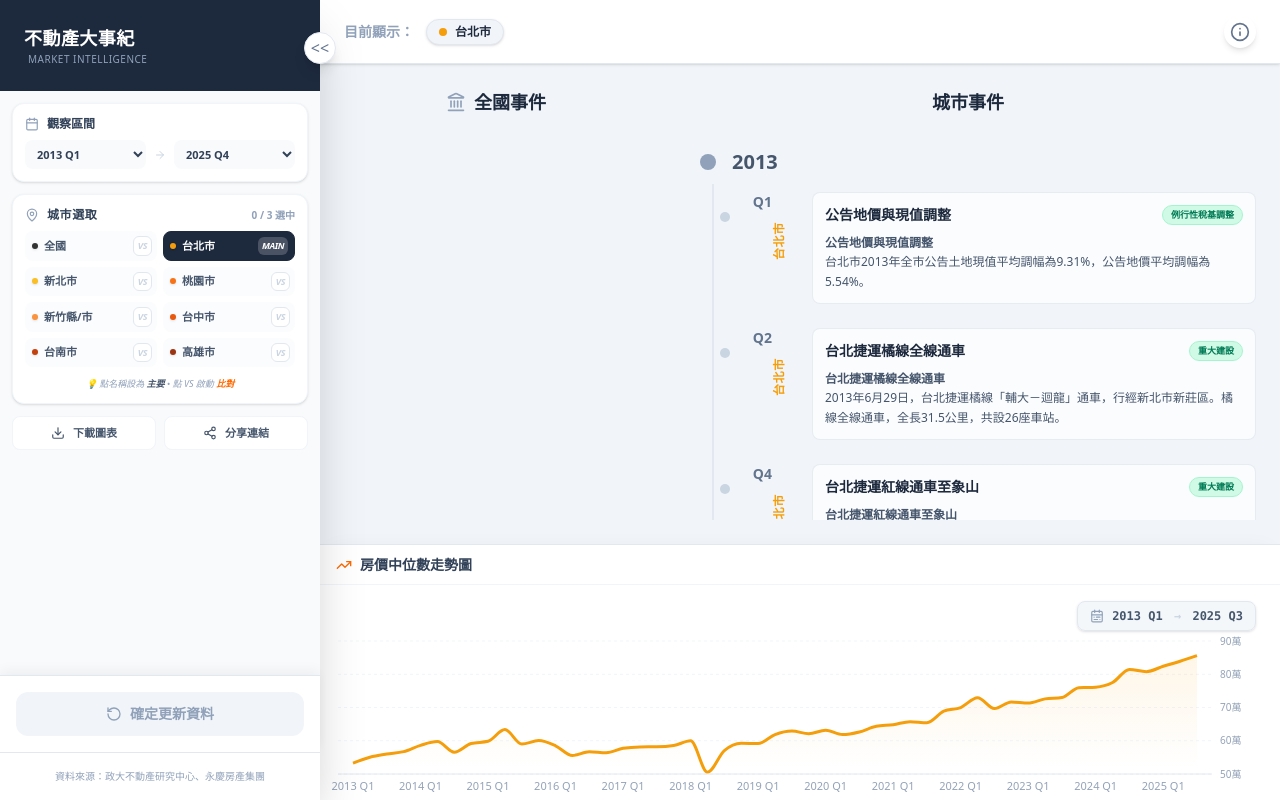
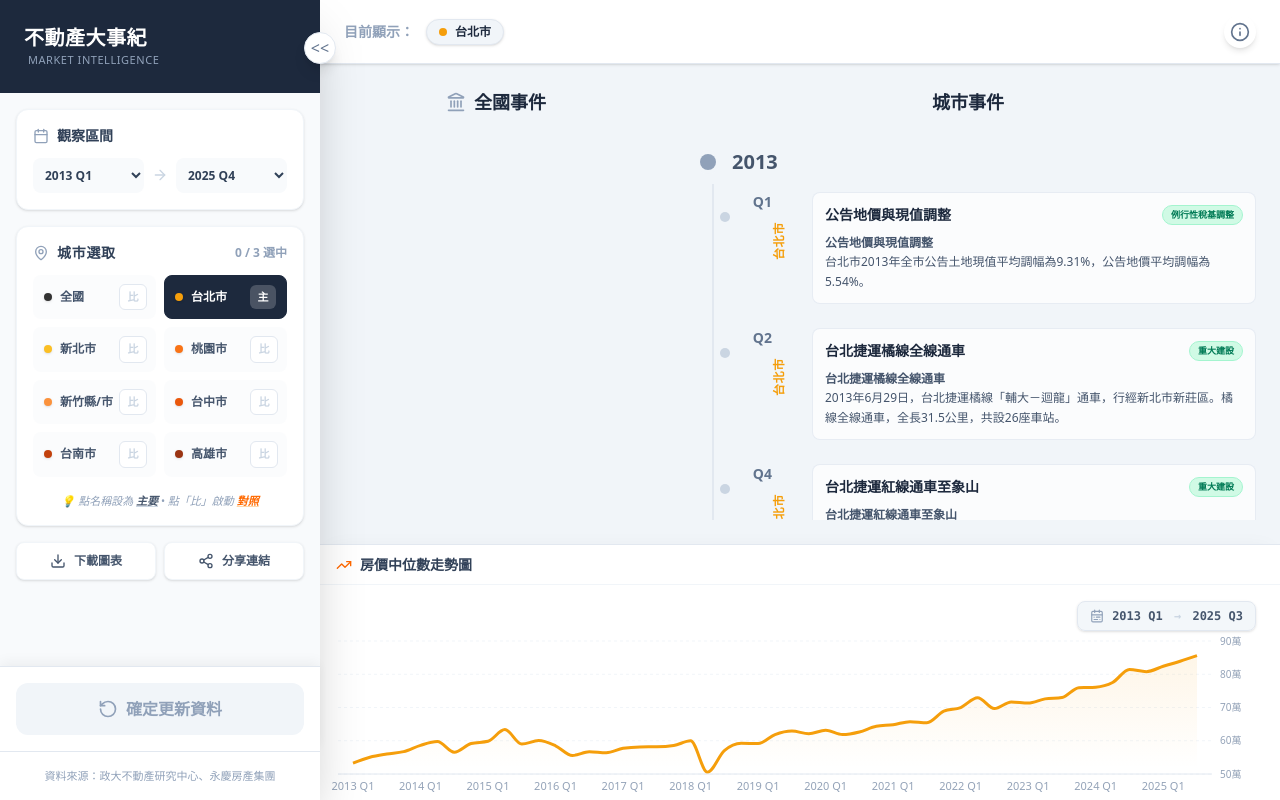
Before and after one commit to NCCU-rer/Real-Estate-Chronicle, a Next.js app: page / in a window 1280 px wide. Built offline with nearby package versions, Linux system fonts and the light colour scheme.

Commit message:
城市選取設定

```diff
--- a/src/components/DashboardSidebar.tsx
+++ b/src/components/DashboardSidebar.tsx
@@ -43,10 +43,9 @@ interface SidebarProps {
 const InfoCard = ({ title, description, children }: { title: string, description: string, children: React.ReactNode }) => (
   <div className="bg-white rounded-xl border border-slate-200 shadow-sm p-4">
     <div className="flex items-start gap-3">
-      {/* <div className="bg-slate-100 rounded-lg p-2 text-slate-600">{icon}</div> */}
       <div>
         <h3 className="font-bold text-slate-700 text-sm">{title}</h3>
-        <p className="text-[10px] text-slate-500 mt-0.5">{description}</p>
+        <p className="text-[11px] text-slate-500 mt-0.5">{description}</p>
       </div>
     </div>
     <div className="mt-3">{children}</div>
@@ -68,7 +67,7 @@ export default function DashboardSidebar({
   toggleCompare,
   handleCancelCompare,
 }: SidebarProps) {
-  // ✨ 新增：局部狀態，直到按下「確定更新」才同步回全域
+  // 局部狀態，直到按下「確定更新」才同步回全域
   const [tempStart, setTempStart] = React.useState(startPeriod);
   const [tempEnd, setTempEnd] = React.useState(endPeriod);
   const [tempMain, setTempMain] = React.useState(mainCity);
@@ -86,9 +85,7 @@ export default function DashboardSidebar({
     setStartPeriod(tempStart);
     setEndPeriod(tempEnd);
     handleMainCityChange(tempMain);
-    // 這裡需要一次性更新 compareCities
-    // 由於原本的 toggleCompare 是基於舊 state，我們直接呼叫全域更新
-    // 為了簡單起見，我們直接在 handleApply 裡處理全域同步
+    // 更新對照城市
     compareCities.forEach(c => { if(!tempCompare.includes(c)) toggleCompare(c); });
     tempCompare.forEach(c => { if(!compareCities.includes(c)) toggleCompare(c); });
 
@@ -144,86 +141,86 @@ export default function DashboardSidebar({
         >
           <div className="relative z-10 flex items-center gap-3">
             <div className={`transition-opacity duration-200 ${isSidebarCollapsed ? "opacity-0 w-0 overflow-hidden" : "opacity-100"}`}>
-              <h1 className="font-bold text-lg tracking-wide whitespace-nowrap">不動產大事紀</h1>
-              <p className="text-[10px] text-slate-400 pl-1 tracking-wider uppercase whitespace-nowrap">Market Intelligence</p>
+              <h1 className="font-bold text-xl tracking-wide whitespace-nowrap">不動產大事紀</h1>
+              <p className="text-[11px] text-slate-400 pl-1 tracking-wider uppercase whitespace-nowrap font-medium">Market Intelligence</p>
             </div>
           </div>
 
-          <button onClick={(e) => { e.stopPropagation(); setIsSettingsOpen(false); }} className="md:hidden text-white/70 hover:text-white transition-colors">
+          <button onClick={(e) => { e.stopPropagation(); setIsSettingsOpen(false); }} className="md:hidden text-white/70 hover:text-white transition-colors font-bold">
             關閉
           </button>
         </div>
 
         <div className={`
           flex-1 overflow-hidden transition-all duration-300
-          ${isSidebarCollapsed ? "p-3 space-y-3" : "p-3 space-y-3"}
+          ${isSidebarCollapsed ? "p-3 space-y-3" : "p-4 space-y-4"}
         `}>
           {isSidebarCollapsed ? (
              <>
-                <div onClick={expandSidebar} title="時間區間" className="w-14 h-14 rounded-xl flex items-center justify-center bg-white border border-slate-200 shadow-sm text-slate-500 cursor-pointer hover:bg-slate-100">時間</div>
-                <div onClick={expandSidebar} title="城市選取" className="w-14 h-14 rounded-xl flex items-center justify-center bg-white border border-slate-200 shadow-sm text-slate-500 cursor-pointer hover:bg-slate-100">城市</div>
-                <div onClick={expandSidebar} title="輸出與分享" className="w-14 h-14 rounded-xl flex items-center justify-center bg-white border border-slate-200 shadow-sm text-slate-500 cursor-pointer hover:bg-slate-100">分享</div>
+                <div onClick={expandSidebar} title="時間區間" className="w-14 h-14 rounded-xl flex items-center justify-center bg-white border border-slate-200 shadow-sm text-slate-500 cursor-pointer hover:bg-slate-100 font-bold text-sm">時間</div>
+                <div onClick={expandSidebar} title="城市選取" className="w-14 h-14 rounded-xl flex items-center justify-center bg-white border border-slate-200 shadow-sm text-slate-500 cursor-pointer hover:bg-slate-100 font-bold text-sm">城市</div>
+                <div onClick={expandSidebar} title="輸出與分享" className="w-14 h-14 rounded-xl flex items-center justify-center bg-white border border-slate-200 shadow-sm text-slate-500 cursor-pointer hover:bg-slate-100 font-bold text-sm">分享</div>
              </>
           ) : (
              <>
-              {/* 1. 時間區間 - 緊湊單行 */}
-              <div className="bg-white rounded-xl border border-slate-100 p-3 shadow-sm">
-                <div className="flex items-center gap-2 mb-2">
-                  <Calendar className="w-3.5 h-3.5 text-slate-400" />
-                  <span className="text-xs font-bold text-slate-700">觀察區間</span>
+              {/* 1. 時間區間 - 單行 */}
+              <div className="bg-white rounded-xl border border-slate-100 p-4 shadow-sm">
+                <div className="flex items-center gap-2 mb-3">
+                  <Calendar className="w-4 h-4 text-slate-400" />
+                  <span className="text-sm font-bold text-slate-700">觀察區間</span>
                 </div>
                 <div className="flex items-center gap-2">
-                  <select value={tempStart} onChange={(e) => setTempStart(e.target.value)} className="flex-1 bg-slate-50 border-none text-slate-700 text-[11px] rounded-lg px-2 py-1.5 font-bold outline-none cursor-pointer hover:bg-slate-100">
+                  <select value={tempStart} onChange={(e) => setTempStart(e.target.value)} className="flex-1 bg-slate-50 border-none text-slate-700 text-xs rounded-lg px-2 py-2 font-bold outline-none cursor-pointer hover:bg-slate-100">
                     {QUARTER_OPTIONS.map(q => <option key={q} value={q}>{q.replace("_", " ")}</option>)}
                   </select>
-                  <ArrowRight className="w-3 h-3 text-slate-300" />
-                  <select value={tempEnd} onChange={(e) => setTempEnd(e.target.value)} className="flex-1 bg-slate-50 border-none text-slate-700 text-[11px] rounded-lg px-2 py-1.5 font-bold outline-none cursor-pointer hover:bg-slate-100">
+                  <ArrowRight className="w-4 h-4 text-slate-300" />
+                  <select value={tempEnd} onChange={(e) => setTempEnd(e.target.value)} className="flex-1 bg-slate-50 border-none text-slate-700 text-xs rounded-lg px-2 py-2 font-bold outline-none cursor-pointer hover:bg-slate-100">
                     {QUARTER_OPTIONS.map(q => <option key={q} value={q}>{q.replace("_", " ")}</option>)}
                   </select>
                 </div>
               </div>
 
-              {/* 2. 城市選取 - 緊湊網格 */}
-              <div className="bg-white rounded-xl border border-slate-100 p-3 shadow-sm flex-1">
-                <div className="flex items-center justify-between mb-2">
+              {/* 2. 城市選取 - 網格 */}
+              <div className="bg-white rounded-xl border border-slate-100 p-4 shadow-sm flex-1">
+                <div className="flex items-center justify-between mb-3">
                   <div className="flex items-center gap-2">
-                    <MapPin className="w-3.5 h-3.5 text-slate-400" />
-                    <span className="text-xs font-bold text-slate-700 uppercase tracking-wider">城市選取</span>
+                    <MapPin className="w-4 h-4 text-slate-400" />
+                    <span className="text-sm font-bold text-slate-700 uppercase tracking-wider">城市選取</span>
                   </div>
-                  <span className="text-[10px] font-black text-slate-400">{tempCompare.length} / 3 選中</span>
+                  <span className="text-xs font-black text-slate-400">{tempCompare.length} / 3 選中</span>
                 </div>
 
-                <div className="grid grid-cols-2 gap-1.5">
+                <div className="grid grid-cols-2 gap-2">
                   {[ { id: 'nation', label: '全國', color: NATIONAL_CONFIG.color }, ...CITIES_CONFIG ].map(city => {
                     const isMain = tempMain === city.id;
                     const isComparing = tempCompare.includes(city.id);
 
                     return (
                       <div key={city.id} className={`
-                        relative flex items-center p-1 rounded-lg border transition-all cursor-pointer group
+                        relative flex items-center p-2 rounded-lg border transition-all cursor-pointer group
                         ${isMain ? 'bg-slate-800 border-slate-800 text-white z-10' : 'bg-slate-50/50 border-transparent text-slate-600 hover:bg-white hover:border-slate-200'}
                         ${isComparing ? 'ring-2 ring-orange-500/30 bg-orange-50 border-orange-200 shadow-sm' : ''}
                       `} onClick={() => setTempMain(city.id)}>
-                        <div className="w-1.5 h-1.5 rounded-full shrink-0 mr-1.5 ml-0.5 shadow-sm" style={{ backgroundColor: city.color }}></div>
-                        <span className="text-[11px] font-bold truncate flex-1">{city.label}</span>
+                        <div className="w-2 h-2 rounded-full shrink-0 mr-2 ml-0.5 shadow-sm" style={{ backgroundColor: city.color }}></div>
+                        <span className="text-xs font-bold truncate flex-1">{city.label}</span>
 
                         {!isMain && (
                           <button
                             onClick={(e) => { e.stopPropagation(); localToggleCompare(city.id); }}
                             className={`
-                              flex items-center justify-center px-1 py-0.5 rounded-md border transition-all
+                              flex items-center justify-center px-2 py-1 rounded-md border transition-all
                               ${isComparing
                                 ? 'bg-orange-500 border-orange-500 text-white shadow-sm'
                                 : 'bg-white border-slate-200 text-slate-300 group-hover:text-orange-400 group-hover:border-orange-200'}
                             `}
                             title={isComparing ? "移除對照" : "加入比對"}
                           >
-                            <span className="text-[9px] font-black italic tracking-tighter">VS</span>
+                            <span className="text-[11px] font-black tracking-tighter">比</span>
                           </button>
                         )}
                         {isMain && (
-                           <div className="px-1 py-0.5 rounded-md bg-white/20 text-white text-[9px] font-black italic tracking-tighter mr-0.5">
-                             MAIN
+                           <div className="px-2 py-1 rounded-md bg-white/20 text-white text-[11px] font-black tracking-tighter mr-0.5">
+                             主
                            </div>
                         )}
                       </div>
@@ -231,49 +228,49 @@ export default function DashboardSidebar({
                   })}
                 </div>
 
-                <p className="text-[9px] text-slate-400 mt-2.5 text-center italic">
-                  💡 點名稱設為 <span className="text-slate-600 font-bold">主要</span> • 點 VS 啟動 <span className="text-orange-500 font-bold">比對</span>
+                <p className="text-[11px] text-slate-400 mt-4 text-center italic font-medium">
+                  💡 點名稱設為 <span className="text-slate-600 font-bold underline decoration-slate-300">主要</span> • 點「比」啟動 <span className="text-orange-500 font-bold underline decoration-orange-200">對照</span>
                 </p>
               </div>
 
               {/* 3. 功能選單 - 圖標化 */}
-              <div className="grid grid-cols-2 gap-2">
-                <button className="flex items-center justify-center gap-2 p-2 rounded-lg bg-white border border-slate-100 text-slate-600 text-[11px] font-bold hover:bg-slate-50 transition-colors">
-                  <Download className="w-3.5 h-3.5" /> 下載圖表
+              <div className="grid grid-cols-2 gap-2 mt-auto">
+                <button className="flex items-center justify-center gap-2 p-2.5 rounded-lg bg-white border border-slate-100 text-slate-600 text-xs font-bold hover:bg-slate-50 transition-colors shadow-sm">
+                  <Download className="w-4 h-4" /> 下載圖表
                 </button>
-                <button className="flex items-center justify-center gap-2 p-2 rounded-lg bg-white border border-slate-100 text-slate-600 text-[11px] font-bold hover:bg-slate-50 transition-colors">
-                  <Share2 className="w-3.5 h-3.5" /> 分享連結
+                <button className="flex items-center justify-center gap-2 p-2.5 rounded-lg bg-white border border-slate-100 text-slate-600 text-xs font-bold hover:bg-slate-50 transition-colors shadow-sm">
+                  <Share2 className="w-4 h-4" /> 分享連結
                 </button>
               </div>
              </>
           )}
         </div>
 
-        {/* ✨ 新增：底部固定確定按鈕區 */}
+        {/* 底部固定確定按鈕區 */}
         {!isSidebarCollapsed && (
           <div className="p-4 bg-white border-t border-slate-200 shadow-[0_-4px_12px_rgba(0,0,0,0.05)]">
             <button
               onClick={handleApply}
               disabled={!hasChanges}
               className={`
-                w-full py-3 rounded-xl font-bold text-sm transition-all duration-300 flex items-center justify-center gap-2
+                w-full py-3.5 rounded-xl font-bold text-base transition-all duration-300 flex items-center justify-center gap-2
                 ${hasChanges
                   ? 'bg-orange-500 text-white shadow-lg shadow-orange-200 hover:bg-orange-600 active:scale-95'
                   : 'bg-slate-100 text-slate-400 cursor-not-allowed'}
               `}
             >
-              <RotateCcw className={`w-4 h-4 ${hasChanges ? 'animate-spin-slow' : ''}`} />
+              <RotateCcw className={`w-5 h-5 ${hasChanges ? 'animate-spin-slow' : ''}`} />
               確定更新資料
             </button>
             {hasChanges && (
-              <p className="text-[10px] text-orange-500 text-center mt-2 animate-pulse">設定已變更，請點擊更新</p>
+              <p className="text-xs text-orange-500 text-center mt-2 animate-pulse font-bold">設定已變更，請點擊更新</p>
             )}
           </div>
         )}
 
         {/* Footer */}
         <div className={`
-          bg-white text-[10px] text-slate-400 border-t border-slate-200 text-center transition-all duration-300
+          bg-white text-[11px] text-slate-400 border-t border-slate-200 text-center transition-all duration-300
           ${isSidebarCollapsed ? "p-2" : "p-4"}
         `}>
           {isSidebarCollapsed ? "@RER" : "資料來源：政大不動產研究中心、永慶房產集團"}
```
Also changed, not shown: src/components/EventList.tsx (+18 -7 lines), src/components/PriceChart.tsx (+12 -5 lines).
